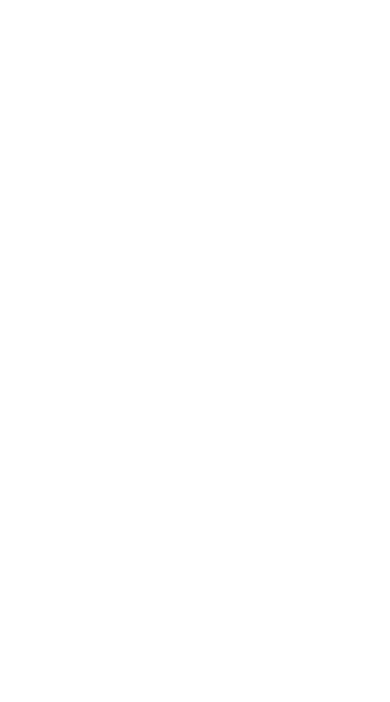
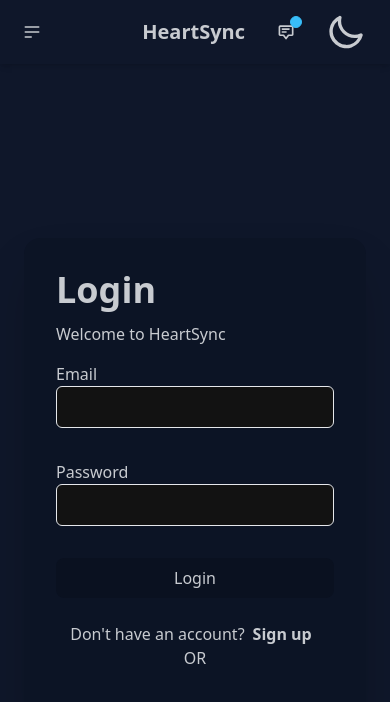
Before and after one commit to HeartSync-Konohagakure/HeartSync, a React (Vite) app in the folder client/: page /login in a window 390 px wide. Shown: the top 702 px of the page. Built offline with nearby package versions, Linux system fonts and the light colour scheme.

Commit message:
feat: server update user profile

```diff
--- a/client/src/pages/LoginPage.jsx
+++ b/client/src/pages/LoginPage.jsx
@@ -1,9 +1,91 @@
+import { useState } from 'react';
+import { useDispatch } from 'react-redux';
+import { useNavigate } from 'react-router-dom';
+import { login } from '../store/appSlice';
+
 
 const LoginPage = () => {
 
+  const [input, setInput] = useState({
+    email: '',
+    password: '',
+});
+
+const dispatch = useDispatch();
+const navigate = useNavigate();
+
+const handleInput = (e) => {
+    const { name, value } = e.target;
+    setInput({
+        ...input,
+        [name]: value,
+    });
+};
+
+const handleForm = (e) => {
+    e.preventDefault();
+    dispatch(login(input)).then(() => {
+        navigate('/');
+    });
+};
+
   return (
     <>
+      <div className="flex items-center justify-center min-h-screen">
+        <form onSubmit={handleForm}>
+          <div className="relative flex flex-col m-6 space-y-8 bg-base-200 shadow-2xl rounded-2xl md:flex-row md:space-y-0">
+            <div className="flex flex-col justify-center p-8 md:p-14">
+              <span className="mb-3 text-4xl font-bold">Login</span>
+              <span className="font-light text-bg-body-secondary">
+                Welcome to HeartSync
+              </span>
+              <div className="py-4">
+                <span htmlFor='email' className="mb-2 text-md">Email</span>
+                <input
+                  type="text"
+                  className="w-full p-2 rounded-md border"
+                  name="email"
+                  id="email"
+                  onChange={handleInput}
+                />
+              </div>
+              <div className="py-4">
+                <span htmlFor='password' className="mb-2 text-md">Password</span>
+                <input
+                  type="password"
+                  name="password"
+                  id="password"
+                  onChange={handleInput}
+                  className="w-full p-2 rounded-md border"
+                />
+              </div>
+              <button
+                type="submit"
+                className="w-full bg-base-300 mt-4 text-bg-body-secondary p-2 rounded-lg mb-6 hover:bg-base-200"
+              >
+                Login
+              </button>
 
+              <div className="text-center text-bg-body-secondary ">
+                Don't have an account?
+                <a href='/register' className="font-bold mx-2 text-bg-body-secondary hover:text-base-300">Sign up</a>
+              </div>
+              <div className="text-center justify-content-center  text-bg-body-secondary ">
+                <p>OR</p>
+                <div id="google-login"></div>
+              </div>
+            </div>
+
+            <div className="relative bg-base-300 rounded-md">
+              <img
+                src="https://c4.wallpaperflare.com/wallpaper/452/915/827/anime-your-name-kimi-no-na-wa-mitsuha-miyamizu-wallpaper-preview.jpg"
+                alt="img"
+                className="w-[420px] h-full hidden rounded-r-2xl md:block object-cover"
+              />
+            </div>
+          </div>
+        </form>
+      </div>
     </>
   )
 }
--- a/client/src/store/appSlice.js
+++ b/client/src/store/appSlice.js
@@ -1,15 +1,39 @@
 import { createSlice } from '@reduxjs/toolkit'
-
+import axios from 'axios'
+import Swal from 'sweetalert2'
 
 export const appSlice = createSlice({
     name: 'app',
     initialState: {
+        accessToken: null,
 
     },
     reducers: {
+        setAccessToken: (state, action) => {
+            state.accessToken = action.payload;
+        },
+    },
+});
 
+export const { setAccessToken } = appSlice.actions;
+
+export const login = (input) => async (dispatch) => {
+    try {
+        const { data } = await axios.post('http://localhost:3000/login', input);
+
+        localStorage.access_token = data.access_token;
+
+        dispatch(setAccessToken(data.access_token));
+
+        console.log(data);
+    } catch (error) {
+        console.log(error);
+        Swal.fire({
+            icon: 'error',
+            title: 'Oops...',
+            text: error.response.data.message,
+        });
     }
-})
-
+};
 
 export default appSlice.reducer
```
Also changed, not shown: client/src/main.jsx (+4 -4 lines).
